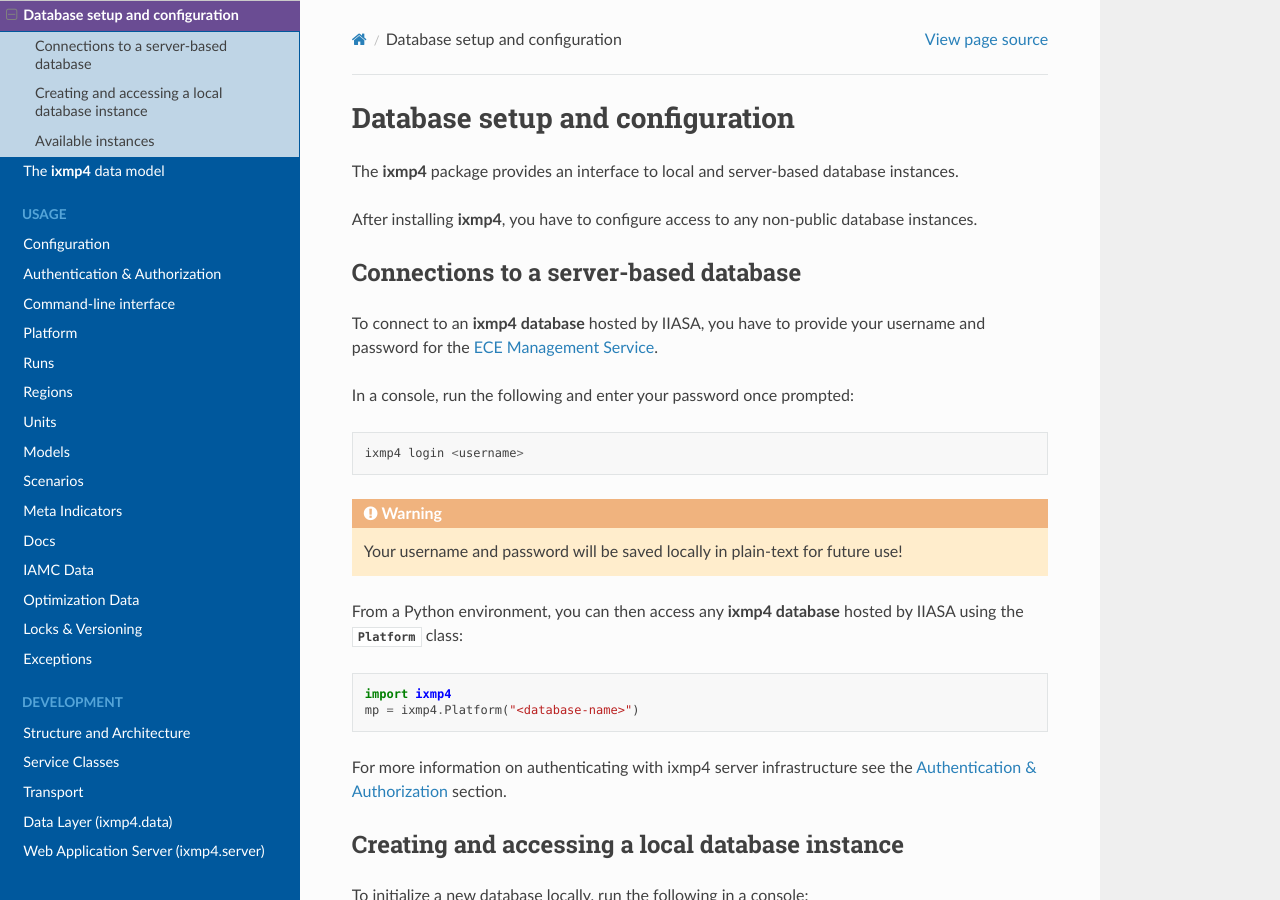
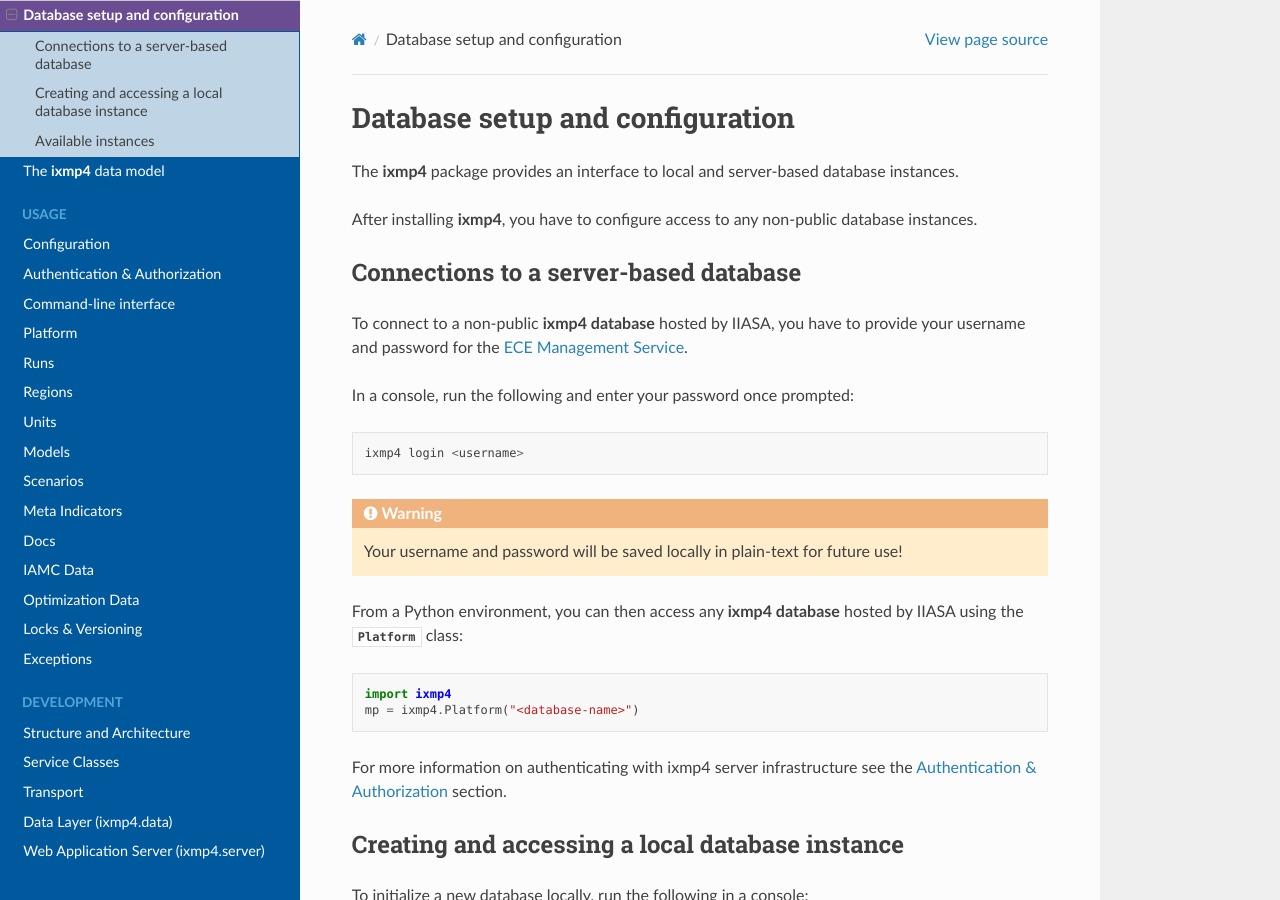
Before and after one commit to iiasa/ixmp4, a Sphinx documentation site: the page built from doc/source/setup.rst, in a window 1280 px wide and 900 px high. Built offline with Sphinx 7.4.7 and the Read the Docs theme 3.1.0, drawn with Linux system fonts in a browser that asks for light colours.

Commit message:
Update doc/source/setup.rst
Co-authored-by: Pino Mussak <138459334+pmussak@users.noreply.github.com>

```diff
--- a/doc/source/setup.rst
+++ b/doc/source/setup.rst
@@ -8,7 +8,7 @@
 Connections to a server-based database
 --------------------------------------
 
-To connect to an **ixmp4 database** hosted by IIASA, you have to provide your username
+To connect to a non-public **ixmp4 database** hosted by IIASA, you have to provide your username
 and password for the |ece_management_service|.
 
 .. |ece_management_service| raw:: html
```
